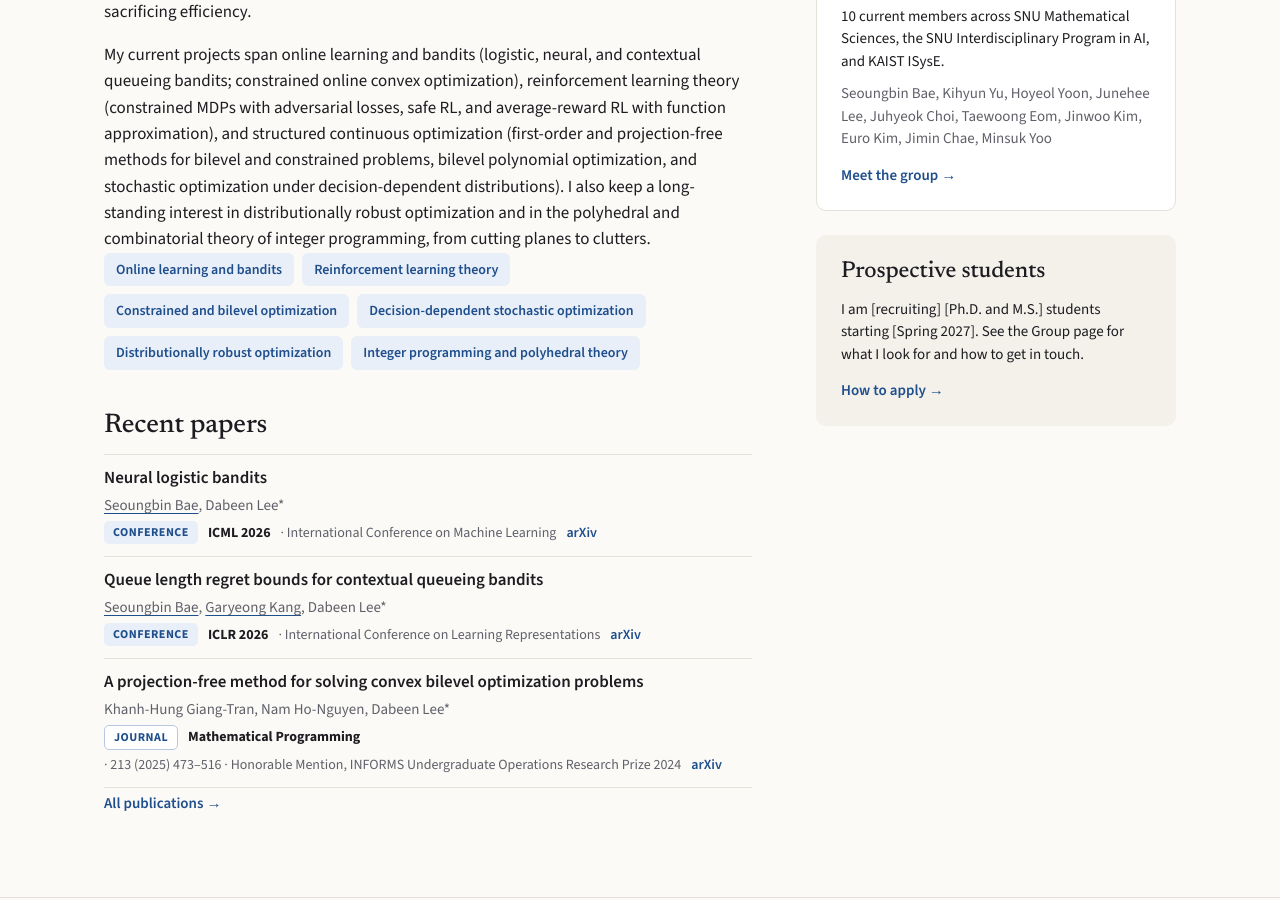
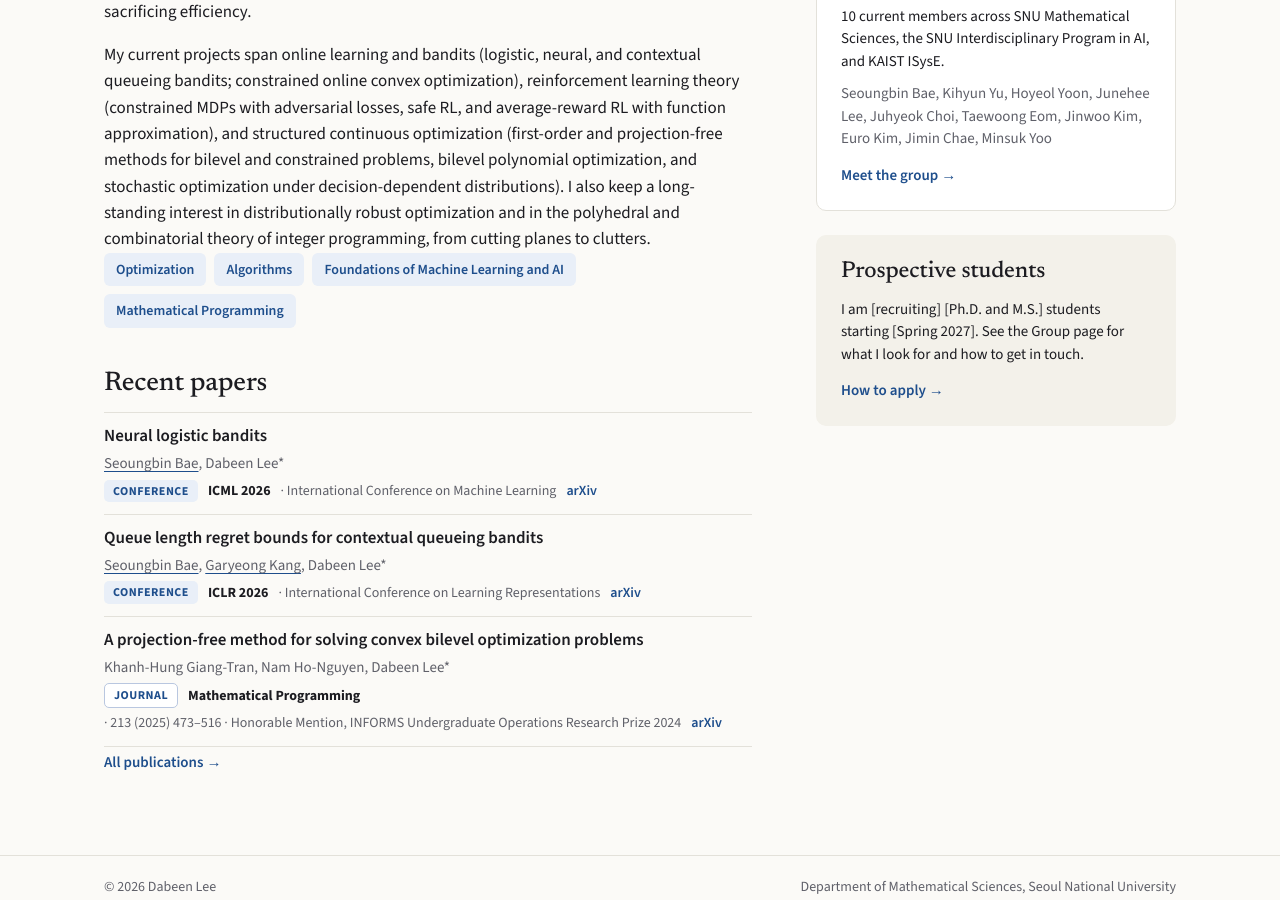
Before and after one commit to dabeenl/dabeenl.github.io, a Jekyll site: the page built from index.md, in a window 1280 px wide and 900 px high, scrolled down 1006 px. Built offline with Jekyll 4.4.1, drawn with Linux system fonts in a browser that asks for light colours.

Commit message:
Set interest chips: Optimization, Algorithms, Foundations of ML and AI, Mathematical Programming
Co-Authored-By: Claude Fable 5.1 <noreply@anthropic.com>

```diff
--- a/_data/profile.yml
+++ b/_data/profile.yml
@@ -26,12 +26,10 @@ github: ""
 
 # Shown as chips under "Research interests" on the Home page.
 interests:
-  - Online learning and bandits
-  - Reinforcement learning theory
-  - Constrained and bilevel optimization
-  - Decision-dependent stochastic optimization
-  - Distributionally robust optimization
-  - Integer programming and polyhedral theory
+  - Optimization
+  - Algorithms
+  - Foundations of Machine Learning and AI
+  - Mathematical Programming
 
 # Group page
 group_affiliations: "SNU Mathematical Sciences, the SNU Interdisciplinary Program in AI, and KAIST ISysE"
```
